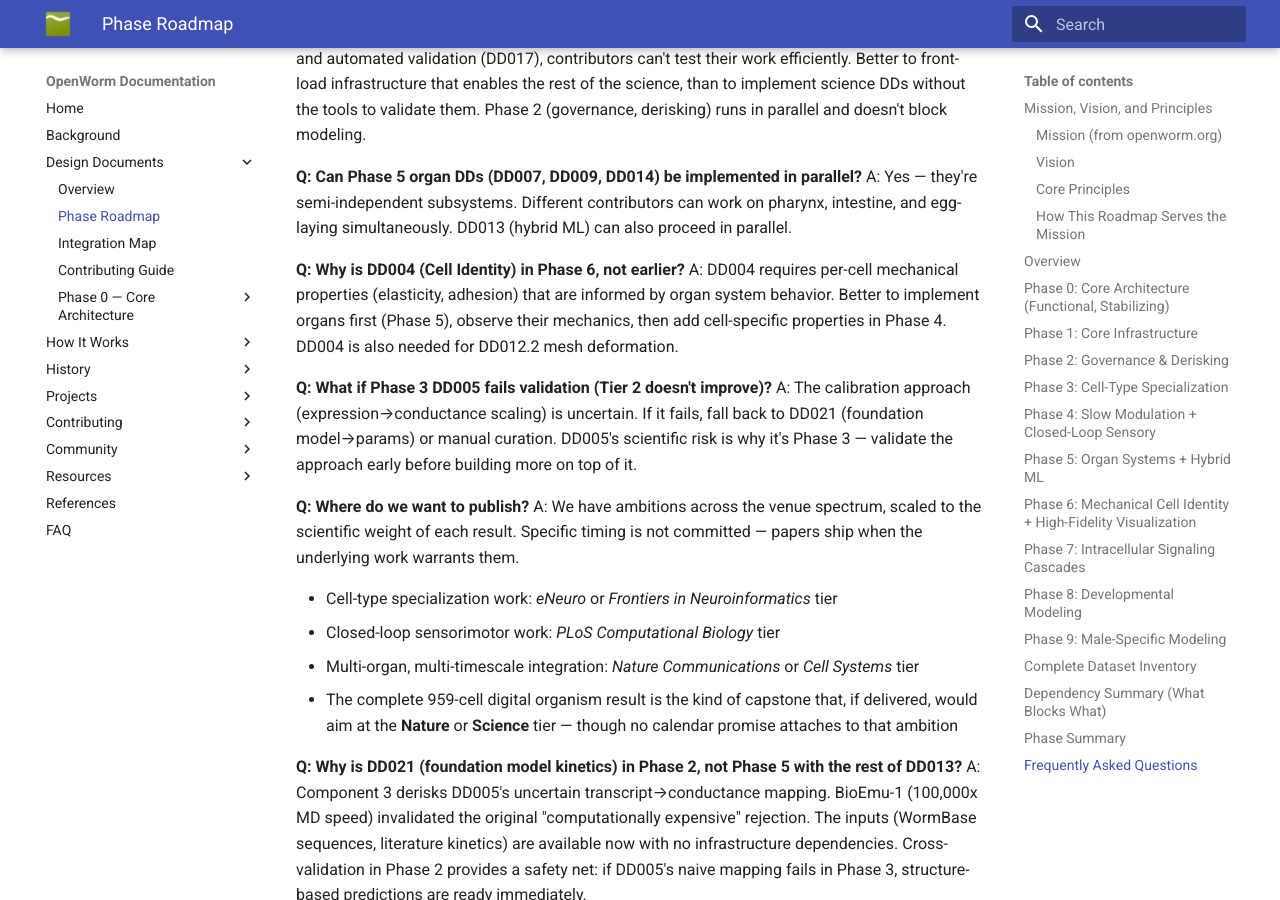
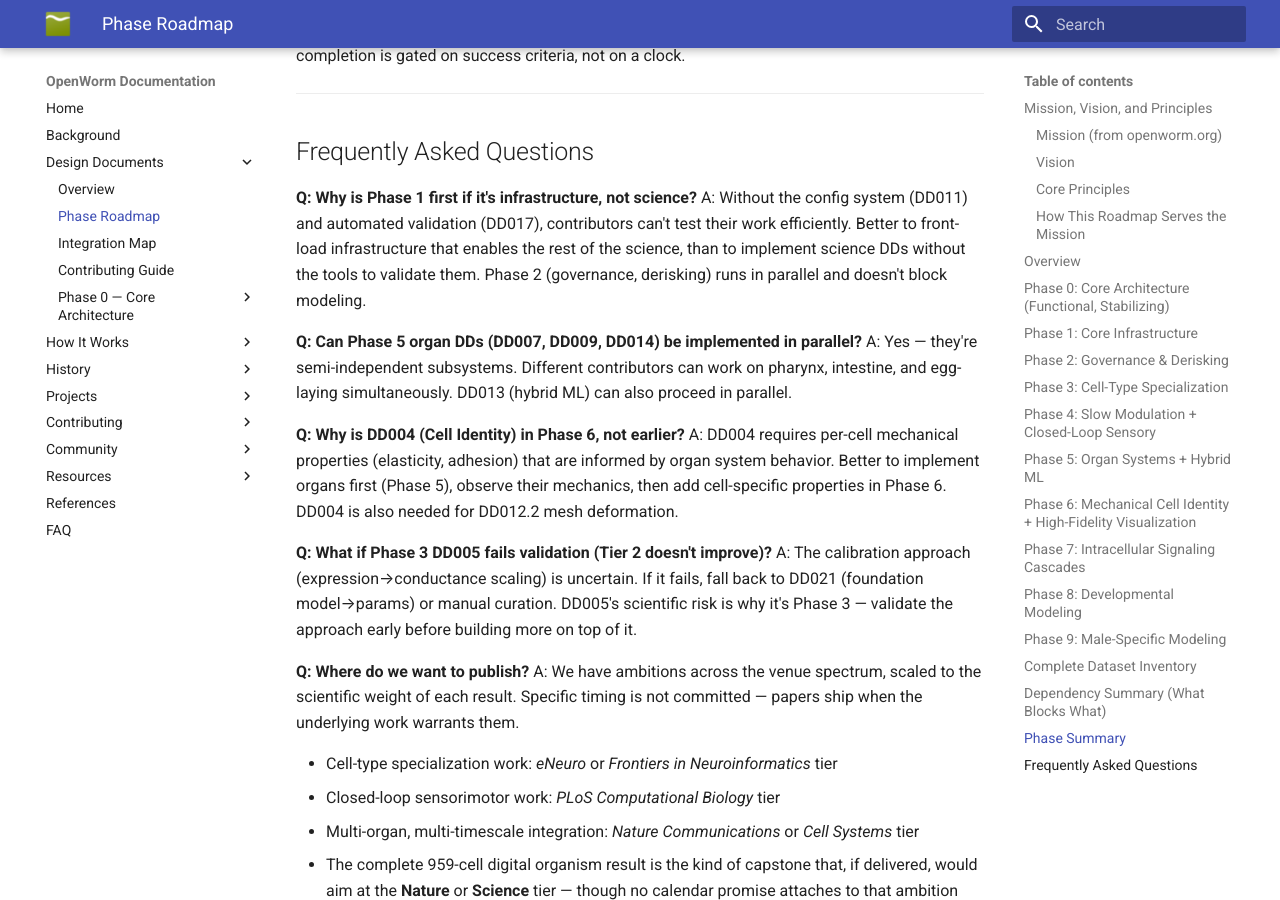
Before and after one commit to openworm/openworm_docs, an MkDocs documentation site: the page built from docs/design_documents/DD_PHASE_ROADMAP.md, in a window 1280 px wide and 900 px high, scrolled down 27845 px. Built offline with MkDocs 1.6.1 and Material for MkDocs 9.7.7, drawn with Linux system fonts in a browser that asks for light colours; some of the changed text lies outside the part shown.

Commit message:
Fix DD reference hygiene on roadmap + integration map
With DD002+ now excluded from the build, make the two surviving DD-heavy
pages honest about reachability without trimming their forward-looking
content: drop the "click any DD to navigate" SVG fallback text, add a
"Where the Design Documents live" pointer to the GitHub-drafted full set,
and fix a DD004 phase-rationale typo (Phase 4 -> Phase 6). The Phase 0-9
arc, future cell counts, forthcoming-DD descriptions, and coupling
diagrams are all preserved.

Co-Authored-By: Claude Opus 4.8 (1M context) <noreply@anthropic.com>

```diff
--- a/docs/design_documents/DD_PHASE_ROADMAP.md
+++ b/docs/design_documents/DD_PHASE_ROADMAP.md
@@ -674,7 +677,7 @@ A: Without the config system (DD011) and automated validation (DD017), contribut
 A: Yes — they're semi-independent subsystems. Different contributors can work on pharynx, intestine, and egg-laying simultaneously. DD013 (hybrid ML) can also proceed in parallel.
 
 **Q: Why is DD004 (Cell Identity) in Phase 6, not earlier?**
-A: DD004 requires per-cell mechanical properties (elasticity, adhesion) that are informed by organ system behavior. Better to implement organs first (Phase 5), observe their mechanics, then add cell-specific properties in Phase 4. DD004 is also needed for DD012.2 mesh deformation.
+A: DD004 requires per-cell mechanical properties (elasticity, adhesion) that are informed by organ system behavior. Better to implement organs first (Phase 5), observe their mechanics, then add cell-specific properties in Phase 6. DD004 is also needed for DD012.2 mesh deformation.
 
 **Q: What if Phase 3 DD005 fails validation (Tier 2 doesn't improve)?**
 A: The calibration approach (expression→conductance scaling) is uncertain. If it fails, fall back to DD021 (foundation model→params) or manual curation. DD005's scientific risk is why it's Phase 3 — validate the approach early before building more on top of it.
```
Also changed, not shown: other parts of docs/design_documents/DD_PHASE_ROADMAP.md (+3 -0 lines), docs/design_documents/INTEGRATION_MAP.md (+4 -1 lines).
